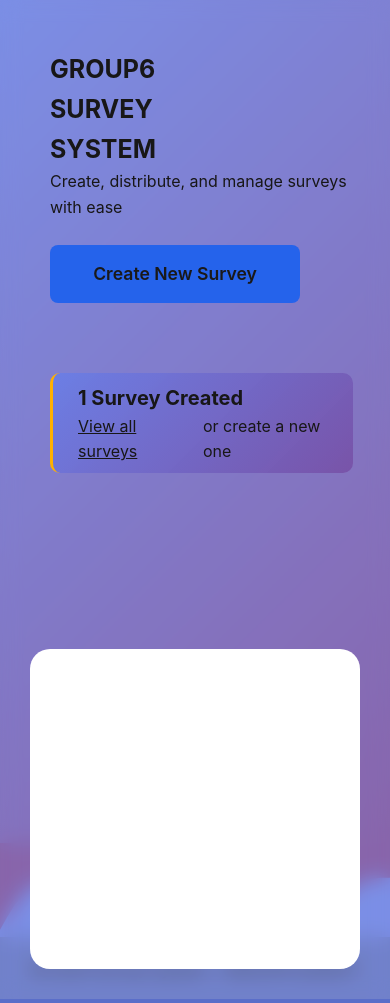
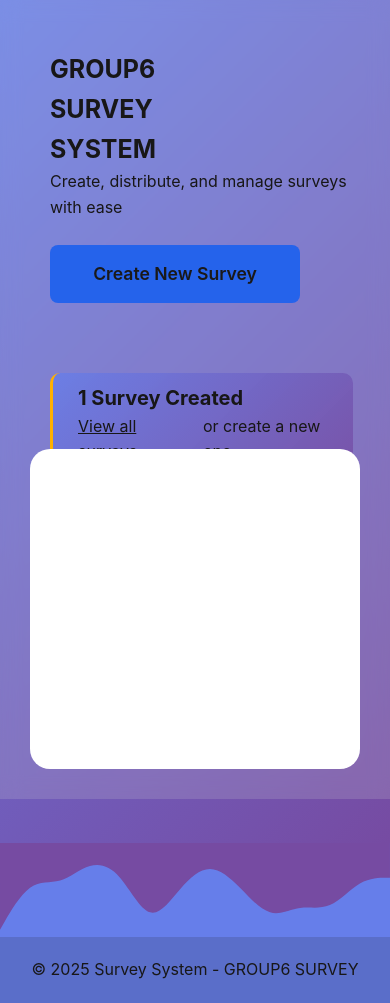
Before and after one commit to Danielambrose-web/GROUP6-Survey-Application, a Flask app: page / in a window 390 px wide. Shown: the part 51-1054 px from the top of the page. Run offline with Flask 3, Linux system fonts and the light colour scheme; data comes from the database, SQL or seed files in the repository.

Commit message:
Update styles.css

```diff
--- a/static/styles.css
+++ b/static/styles.css
@@ -1057,7 +1057,7 @@
 {
     .hero-left {
         width: fit-content;
-        height: 600px;
+        height: 400px;
         align-content: flex-start;
         padding-left: 0px;
         text-wrap: wrap;
```
